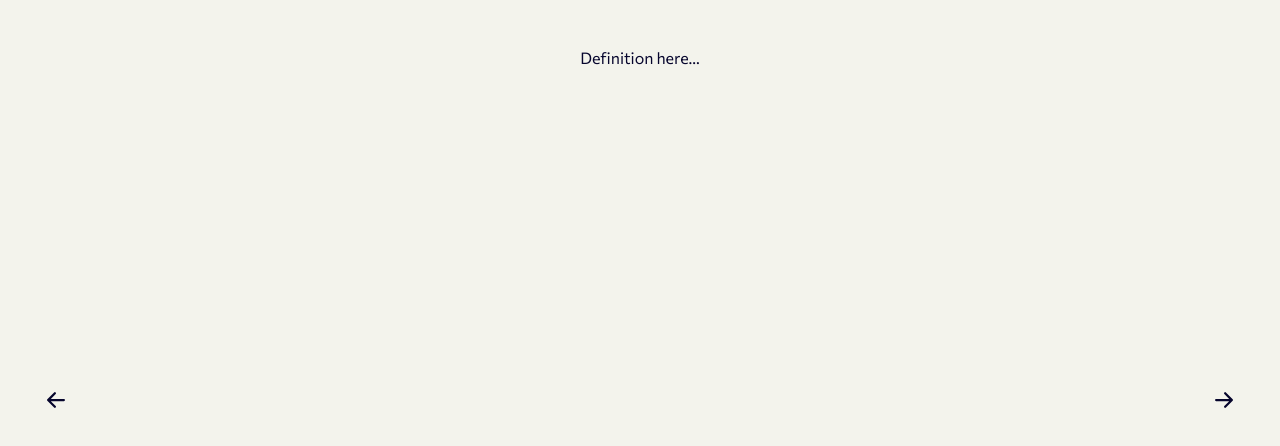
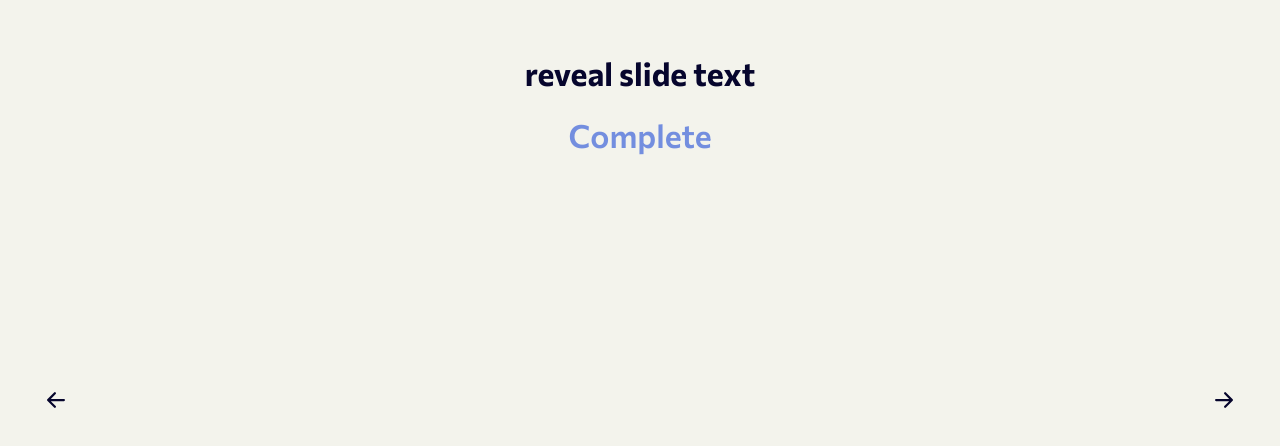
Before and after one commit to joysudo/logic-lab, a React (Vite) app: page /lesson/1 in a window 1280 px wide. Both pictures are taken after a click on the button 1224 px from the left and 400 px from the top of the page. Shown: the top 446 px of the page. Built offline with nearby package versions, Linux system fonts and the light colour scheme.

Commit message:
Implement nested array lesson content format

```diff
--- a/src/pages/Lesson.jsx
+++ b/src/pages/Lesson.jsx
@@ -1,88 +1,49 @@
 import { useParams } from 'wouter';
 import { useState } from 'react';
 
-const lessonContent = {
-  1: {
-    title: "What's an Argument?",
-    definition: "Definition here...",
-    examples: {
-      bad: "Bad example...",
-      good: "Good example..."
-    }
+// going for a nested array approach--array stored alongside metadata in an object, those objects stored in one array
+const lessonContent = [
+  {
+    title: "Sample Lesson 1",
+    slides: [
+      [<Title text="Straw Man"/>, <BodyText text="this is some sample lesson 1 body text"/>],
+      [<RevealSlide text="reveal slide text"/>]
+    ]
+  }, {
+    title: "Sample Lesson 2",
+    slides: [
+      [<Title text="Red Herring"/>, <BodyText text="this is some sample lesson 2 body text"/>],
+      [<RevealSlide text="reveal slide text"/>]
+    ]
+  }, {
+    title: "Sample Lesson 3",
+    slides: [
+      [<Title text="False Dichotomy"/>, <BodyText text="this is some sample lesson 3 body text"/>],
+      [<RevealSlide text="reveal slide text"/>]
+    ]
   },
-  2: {
-    title: "Validity v. Soundness",
-    definition: "Definition here...",
-    examples: {
-      bad: "Bad example...",
-      good: "Good example..."
-    }
-  },
-  3: {
-    title: "Deducing the Deductive",
-    definition: "Definition here...",
-    examples: {
-      bad: "Bad example...",
-      good: "Good example..."
-    }
-  },
-  4: {
-    title: "Affirming the Consequent",
-    definition: "Definition here...",
-    examples: {
-      bad: "Bad example...",
-      good: "Good example..."
-    }
-  },
-  5: {
-    title: "Denying the Antecedent",
-    definition: "Definition here...",
-    examples: {
-      bad: "Bad example...",
-      good: "Good example..."
-    }
-  },
-  6: {
-    title: "The Undistributed Middle",
-    definition: "Definition here...",
-    examples: {
-      bad: "Bad example...",
-      good: "Good example..."
-    }
-  },
-  7: {
-    title: "Add Hominem",
-    definition: "Definition here...",
-    examples: {
-      bad: "Bad example...",
-      good: "Good example..."
-    }
-  },
-  8: {
-    title: "Appeal to Emotion",
-    definition: "Definition here...",
-    examples: {
-      bad: "Bad example...",
-      good: "Good example..."
-    }
-  },
-};
-
-const slidesForLesson = (lesson) => [
-  { type: 'title', content: <h1>{lesson.title}</h1> },
-  { type: 'definition', content: <p>{lesson.definition}</p> },
-  { type: 'examples-bad', content: <p><strong>Bad Example:</strong> {lesson.examples.bad}</p> },
-  { type: 'examples-good', content: <p><strong>Good Example:</strong> {lesson.examples.good}</p> },
 ];
 
+function Title({ text }) {
+  return <h1>{text}</h1>;
+}
+
+function BodyText({ text }) {
+  return <p>{text}</p>;
+}
+
+function RevealSlide({ text }) {
+  return <h1>{text}</h1>;
+}
+
 export default function Lesson() {
-  const params = useParams();   // if  route is /lesson/:id, and the user visits /lesson/1, params.id will be '1'
-  const lesson = lessonContent[params.id]; // shorthand for lessonContent[X], so we can append things like .examples.good
-  const slides = slidesForLesson(lesson);
+  const { id } = useParams();
+  const lessonIndex = parseInt(id, 10);
+  const lesson = lessonContent[lessonIndex];
   const [currentSlide, setCurrentSlide] = useState(0);
 
   const isFirstSlide = currentSlide === 0;
-  const isLastSlide = currentSlide === slides.length - 1;
+  const isLastSlide = currentSlide === lesson.slides.length - 1;
 
   const goPrev = () => {
     if (!isFirstSlide) setCurrentSlide(currentSlide - 1);
@@ -100,7 +61,9 @@ export default function Lesson() {
         </svg>
       </button>
       <div className="slide">
-        {slides[currentSlide].content}
+        {lesson.slides[currentSlide].map((Component, i) => (
+          <div key={i}>{Component}</div>
+        ))}
         {isLastSlide && <a href="/" className='slide-complete'>Complete</a>}
       </div>
       <button onClick={goNext} disabled={isLastSlide} className="slide-navigation next-button">
```
